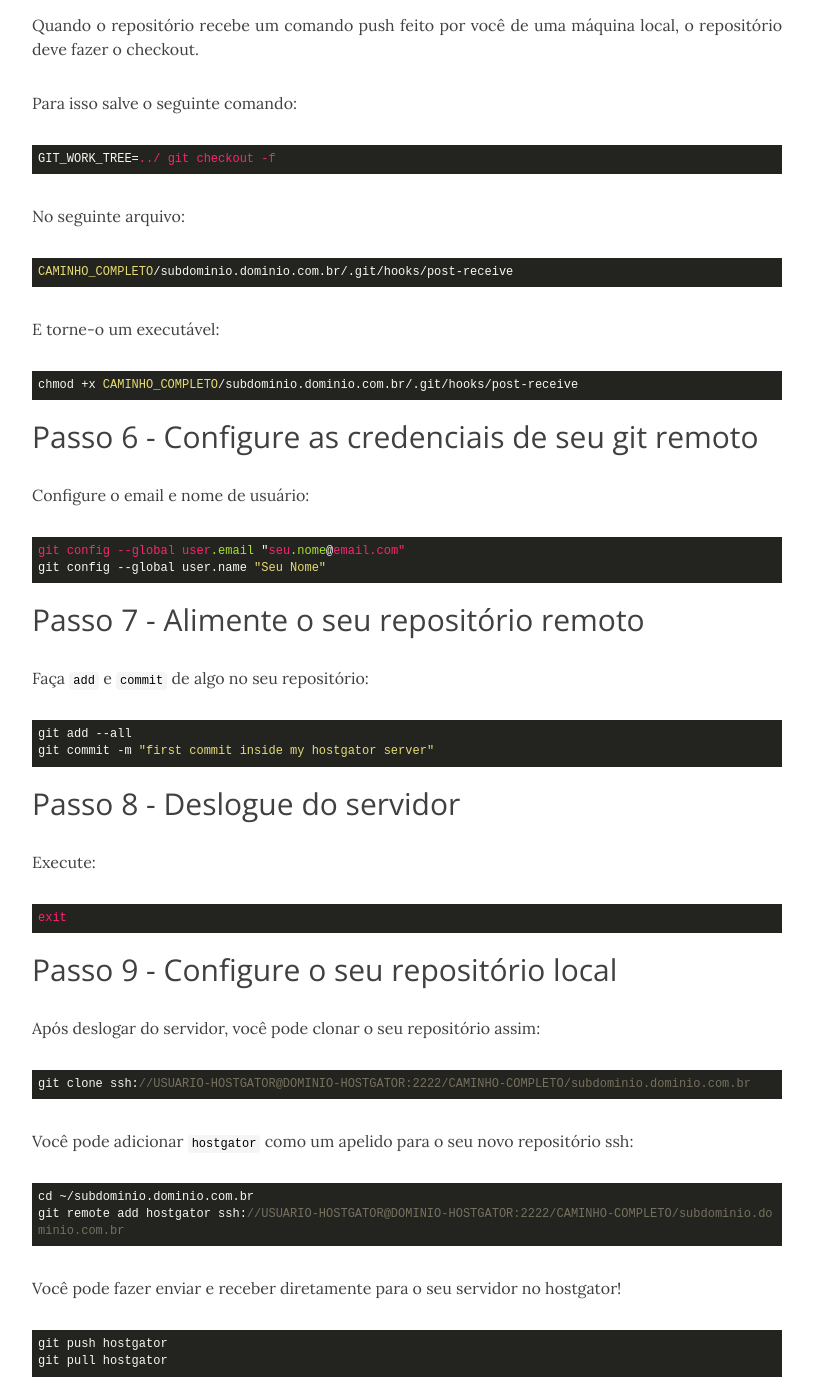
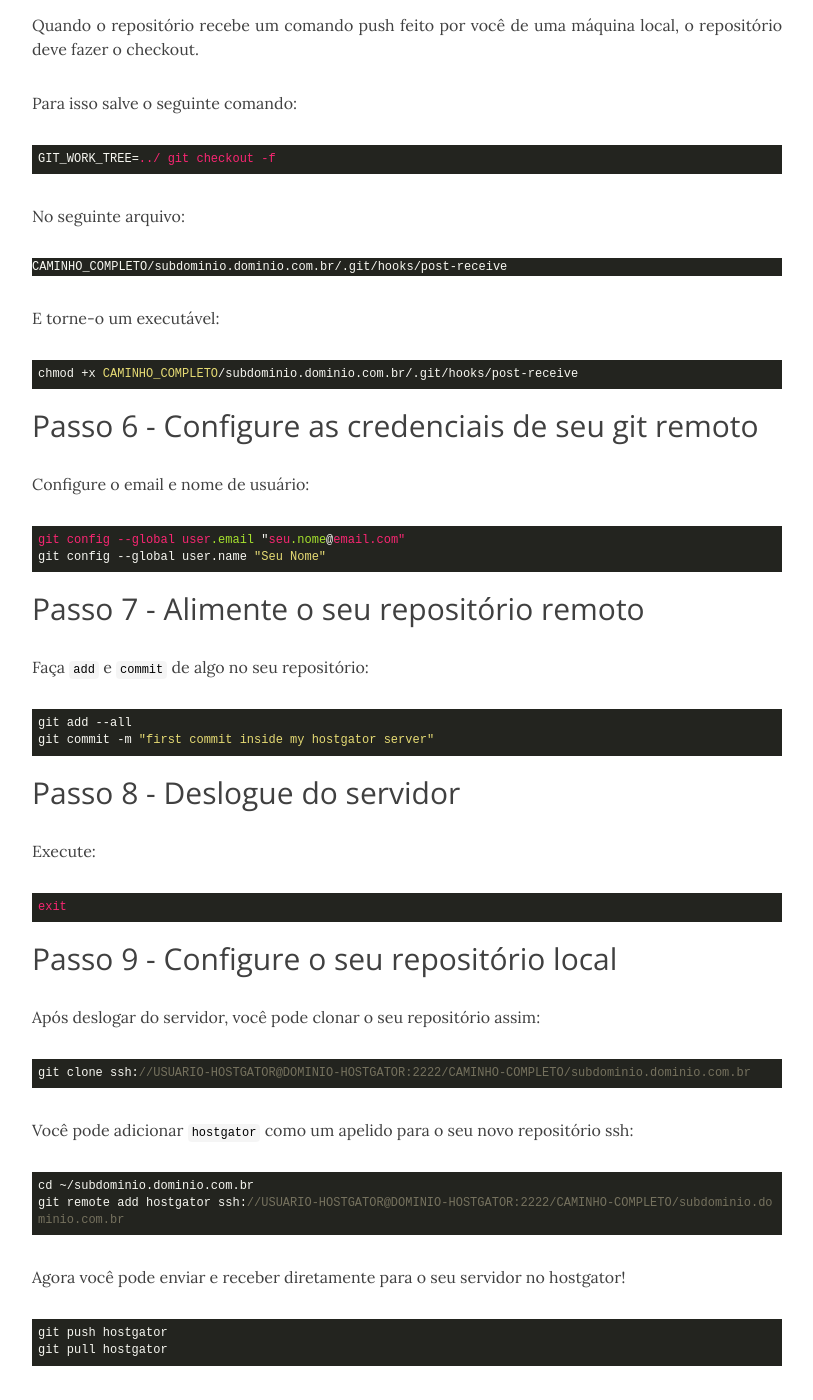
Before and after one commit to cpicanco/blog, a Jekyll site: the page built from _posts/2019-06-06-hostgator-remote-git.md, in a window 1280 px wide and 1400 px high, scrolled down 2358 px. Shown: the whole window, without its empty margins (233-1046 px from the left). Built offline with Jekyll 4.4.1, drawn with Linux system fonts in a browser that asks for light colours; nearby versions of some CDN libraries; comment, search, counter and statistics services are not loaded; some of the changed text lies outside the part shown.

Commit message:
Update 2019-06-06-hostgator-remote-git.md

````diff
--- a/_posts/2019-06-06-hostgator-remote-git.md
+++ b/_posts/2019-06-06-hostgator-remote-git.md
@@ -28,7 +28,7 @@ Caso você não faça a menor ideia de como fazer isso, consulte a documentaçã
 Copie sua chave pública para área de trasferência.
 Por exemplo, se sua chave pública encontra-se no local `~/.ssh/id_rsa.pub`, você pode copiá-la assim:
 
-```
+```bash
 clip < ~/.ssh/id_rsa.pub
 ```
 
@@ -42,7 +42,7 @@ Certifique-se que o acesso remoto está habilitado no Hostgator,
 pois alguns planos não possuem a opção habilitada por padrão.
 
 Para fazer o login, abra o terminal (Git Bash no Windows) e veja qual a mensagem que você recebe ao tentar acessar o seu servidor remotamente.
-```
+```bash
 ssh USUARIO-HOSTGATOR@DOMINIO-HOSTGATOR -p 2222
 Enter passphrase for key '~/.ssh/id_rsa':
 Shell access is not enabled on your account!
@@ -56,7 +56,7 @@ Caso você receba um erro como esse, entre em contato com o suporte e peça para
 
 Agora mude o diretório para aonde você está hospedando o seu site e inicialize um repositório git.
 
-```
+```bash
 cd ~/subdominio.dominio.com.br
 git init
 ```
@@ -64,7 +64,7 @@ Nesse caso, estou usando um diretório hipotético `~/subdominio.dominio.com.br`
 
 ## Passo 4 - Configure o repositório para aceitar pushes no diretório
 
-```
+```bash
 git config --add receive.denyCurrentBranch ignore
 ```
 
@@ -74,59 +74,59 @@ Quando o repositório recebe um comando push feito por você de uma máquina loc
 
 Para isso salve o seguinte comando:
 
-```
+```bash
 GIT_WORK_TREE=../ git checkout -f
 ```
 
 No seguinte arquivo:
 
-```
+```txt
 CAMINHO_COMPLETO/subdominio.dominio.com.br/.git/hooks/post-receive
 ```
 
 E torne-o um executável:
 
-```
+```bash
 chmod +x CAMINHO_COMPLETO/subdominio.dominio.com.br/.git/hooks/post-receive
 ```
 
 ## Passo 6 - Configure as credenciais de seu git remoto
 
 Configure o email e nome de usuário:
-```
+```bash
 git config --global user.email "seu.nome@email.com"
 git config --global user.name "Seu Nome"
 ```
 ## Passo 7 - Alimente o seu repositório remoto
 
 Faça `add` e `commit` de algo no seu repositório:
-```
+```bash
 git add --all
 git commit -m "first commit inside my hostgator server"
 ```
 ## Passo 8 - Deslogue do servidor
 
 Execute:
-```
+```bash
 exit
 ```
 
 ## Passo 9 - Configure o seu repositório local
 
 Após deslogar do servidor, você pode clonar o seu repositório assim:
-```
+```bash
 git clone ssh://USUARIO-HOSTGATOR@DOMINIO-HOSTGATOR:2222/CAMINHO-COMPLETO/subdominio.dominio.com.br
 ```
 
 Você pode adicionar `hostgator` como um apelido para o seu novo repositório ssh:
-```
+```bash
 cd ~/subdominio.dominio.com.br
 git remote add hostgator ssh://USUARIO-HOSTGATOR@DOMINIO-HOSTGATOR:2222/CAMINHO-COMPLETO/subdominio.dominio.com.br
 ```
 
-Você pode fazer enviar e receber diretamente para o seu servidor no hostgator!
+Agora você pode enviar e receber diretamente para o seu servidor no hostgator!
 
-```
+```bash
 git push hostgator
 git pull hostgator
 ```
````
